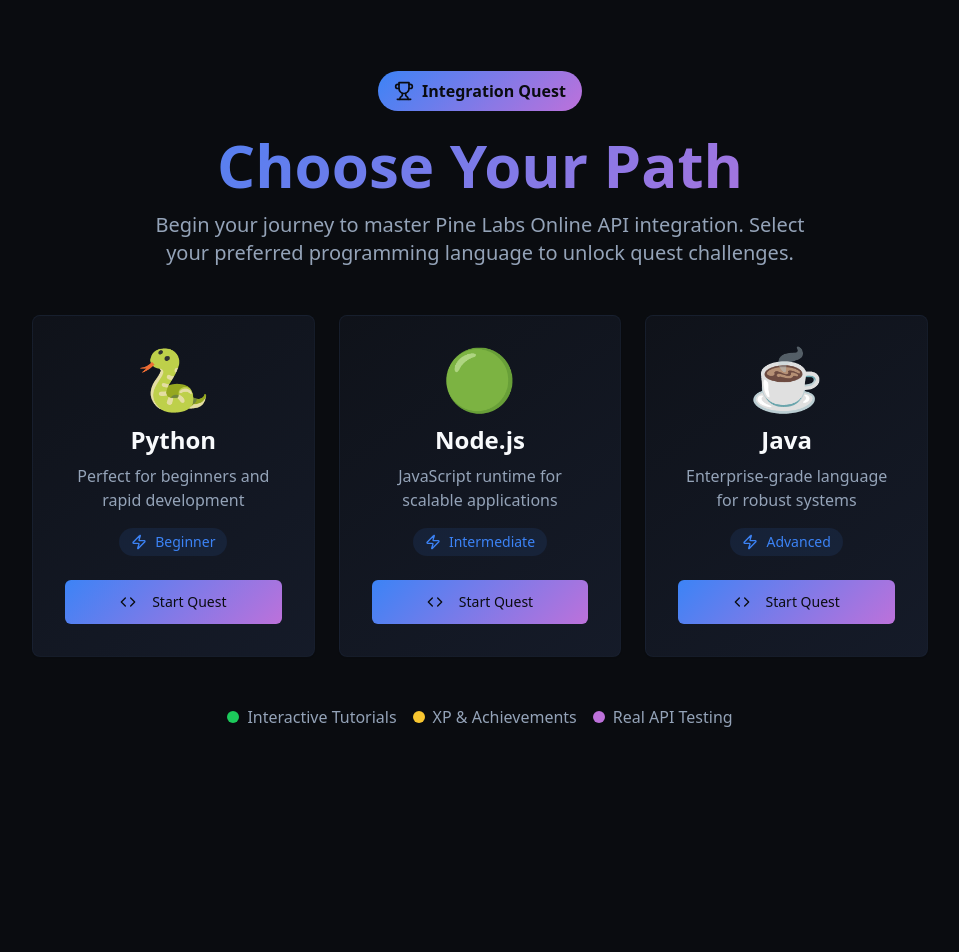
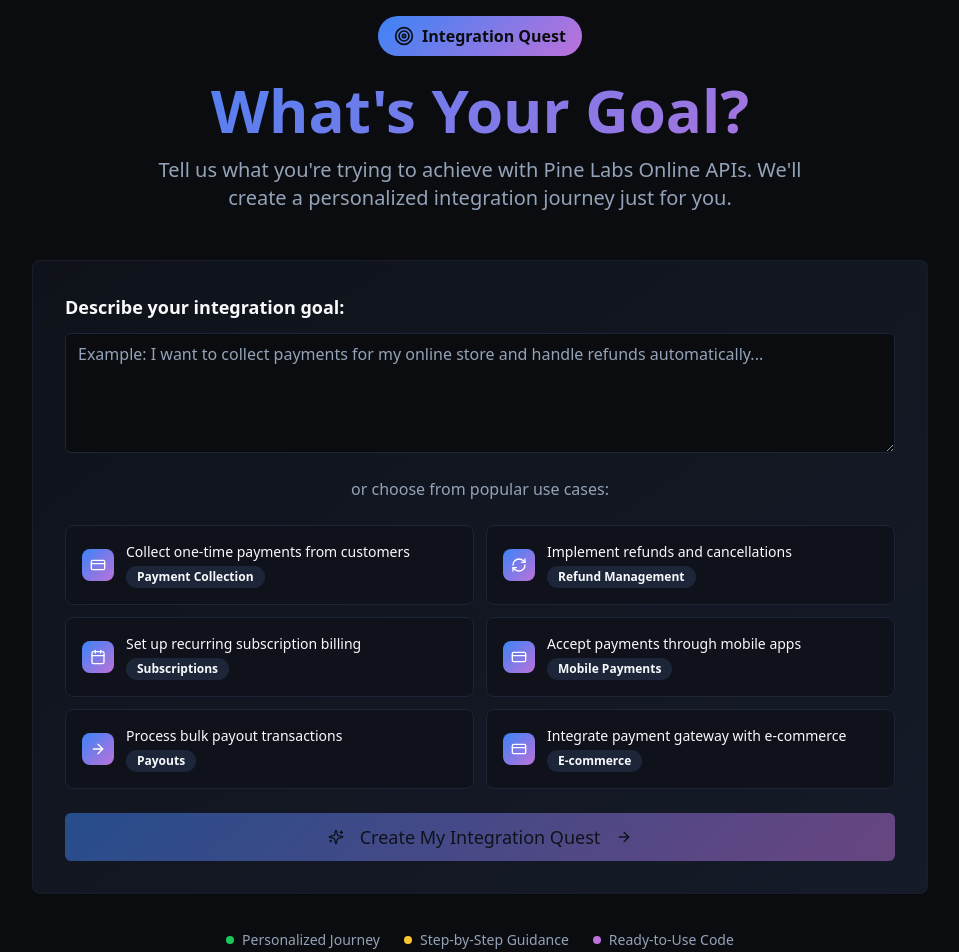
Before and after one commit to SatyaDileep/pine-api-adventures, a React (Vite) app: page / in a window 1280 px wide. Shown: the top 952 px of the page, without its empty margins (160-1119 px from the left). Before the commit the page ends 800 px from the top, so only its background shows below. Built offline with nearby package versions, Linux system fonts and the light colour scheme.

Commit message:
Add natural language input
Refine the first screen to capture user's business intent via natural language input, allowing them to describe their goals (e.g., "collect payments", "implement refunds") before proceeding.

```diff
--- /dev/null
+++ b/src/components/BusinessIntentCapture.tsx
@@ -0,0 +1,164 @@
+import { useState } from "react";
+import { Card } from "@/components/ui/card";
+import { Button } from "@/components/ui/button";
+import { Textarea } from "@/components/ui/textarea";
+import { Badge } from "@/components/ui/badge";
+import { Target, Sparkles, ArrowRight, CreditCard, RefreshCw, Calendar } from "lucide-react";
+
+interface BusinessIntentCaptureProps {
+  onIntentSubmit: (intent: string) => void;
+}
+
+const suggestedIntents = [
+  {
+    text: "Collect one-time payments from customers",
+    icon: CreditCard,
+    category: "Payment Collection"
+  },
+  {
+    text: "Implement refunds and cancellations",
+    icon: RefreshCw,
+    category: "Refund Management"
+  },
+  {
+    text: "Set up recurring subscription billing",
+    icon: Calendar,
+    category: "Subscriptions"
+  },
+  {
+    text: "Accept payments through mobile apps",
+    icon: CreditCard,
+    category: "Mobile Payments"
+  },
+  {
+    text: "Process bulk payout transactions",
+    icon: ArrowRight,
+    category: "Payouts"
+  },
+  {
+    text: "Integrate payment gateway with e-commerce",
+    icon: CreditCard,
+    category: "E-commerce"
+  }
+];
+
+const BusinessIntentCapture = ({ onIntentSubmit }: BusinessIntentCaptureProps) => {
+  const [intent, setIntent] = useState("");
+  const [selectedSuggestion, setSelectedSuggestion] = useState<string | null>(null);
+
+  const handleSubmit = () => {
+    const finalIntent = selectedSuggestion || intent;
+    if (finalIntent.trim()) {
+      onIntentSubmit(finalIntent);
+    }
+  };
+
+  const handleSuggestionClick = (suggestion: string) => {
+    setSelectedSuggestion(suggestion);
+    setIntent(suggestion);
+  };
+
+  return (
+    <div className="min-h-screen bg-background flex items-center justify-center p-4">
+      <div className="max-w-4xl w-full">
+        <div className="text-center mb-12">
+          <div className="inline-flex items-center gap-2 bg-gradient-primary text-primary-foreground px-4 py-2 rounded-full mb-6">
+            <Target className="w-5 h-5" />
+            <span className="font-semibold">Integration Quest</span>
+          </div>
+          <h1 className="text-4xl md:text-6xl font-bold bg-gradient-primary bg-clip-text text-transparent mb-4">
+            What's Your Goal?
+          </h1>
+          <p className="text-xl text-muted-foreground max-w-2xl mx-auto">
+            Tell us what you're trying to achieve with Pine Labs Online APIs.
+            We'll create a personalized integration journey just for you.
+          </p>
+        </div>
+
+        <Card className="bg-gradient-card border-border/50 shadow-card-custom p-8 mb-8">
+          <div className="space-y-6">
+            <div>
+              <label className="text-lg font-semibold mb-3 block">
+                Describe your integration goal:
+              </label>
+              <Textarea
+                value={intent}
+                onChange={(e) => {
+                  setIntent(e.target.value);
+                  setSelectedSuggestion(null);
+                }}
+                placeholder="Example: I want to collect payments for my online store and handle refunds automatically..."
+                className="min-h-[120px] text-base"
+              />
+            </div>
+
+            <div className="text-center">
+              <span className="text-muted-foreground">or choose from popular use cases:</span>
+            </div>
+
+            <div className="grid md:grid-cols-2 gap-3">
+              {suggestedIntents.map((suggestion, index) => {
+                const Icon = suggestion.icon;
+                const isSelected = selectedSuggestion === suggestion.text;
+
+                return (
+                  <Card
+                    key={index}
+                    className={`p-4 cursor-pointer transition-all duration-200 hover:shadow-md ${
+                      isSelected
+                        ? 'bg-quest-primary/10 border-quest-primary/50'
+                        : 'hover:bg-secondary/50'
+                    }`}
+                    onClick={() => handleSuggestionClick(suggestion.text)}
+                  >
+                    <div className="flex items-center gap-3">
+                      <div className="w-8 h-8 bg-gradient-primary rounded-lg flex items-center justify-center">
+                        <Icon className="w-4 h-4 text-white" />
+                      </div>
+                      <div className="flex-1">
+                        <div className="text-sm font-medium">{suggestion.text}</div>
+                        <Badge variant="secondary" className="text-xs mt-1">
+                          {suggestion.category}
+                        </Badge>
+                      </div>
+                    </div>
+                  </Card>
+                );
+              })}
+            </div>
+
+            <Button
+              onClick={handleSubmit}
+              disabled={!intent.trim()}
+              className="w-full bg-gradient-primary hover:opacity-90 text-lg py-6"
+              size="lg"
+            >
+              <Sparkles className="w-5 h-5 mr-2" />
+              Create My Integration Quest
+              <ArrowRight className="w-5 h-5 ml-2" />
+            </Button>
+          </div>
+        </Card>
+
+        <div className="text-center text-muted-foreground">
+          <div className="inline-flex items-center gap-6">
+            <div className="flex items-center gap-2">
+              <div className="w-2 h-2 bg-quest-success rounded-full" />
+              <span className="text-sm">Personalized Journey</span>
+            </div>
+            <div className="flex items-center gap-2">
+              <div className="w-2 h-2 bg-quest-xp rounded-full" />
+              <span className="text-sm">Step-by-Step Guidance</span>
+            </div>
+            <div className="flex items-center gap-2">
+              <div className="w-2 h-2 bg-quest-legendary rounded-full" />
+              <span className="text-sm">Ready-to-Use Code</span>
+            </div>
+          </div>
+        </div>
+      </div>
+    </div>
+  );
+};
+
+export default BusinessIntentCapture;
--- a/src/pages/Index.tsx
+++ b/src/pages/Index.tsx
@@ -1,4 +1,5 @@
 import { useState } from "react";
+import BusinessIntentCapture from "@/components/BusinessIntentCapture";
 import LanguageSelector from "@/components/LanguageSelector";
 import QuestCard from "@/components/QuestCard";
 import ProgressTracker from "@/components/ProgressTracker";
@@ -8,6 +9,7 @@ import { Button } from "@/components/ui/button";
 import { Trophy, Star, PartyPopper } from "lucide-react";
 
 const Index = () => {
+  const [businessIntent, setBusinessIntent] = useState<string>("");
   const [selectedLanguage, setSelectedLanguage] = useState<string>("");
   const [currentQuestIndex, setCurrentQuestIndex] = useState(0);
   const [completedQuests, setCompletedQuests] = useState<string[]>([]);
@@ -18,6 +20,10 @@ const Index = () => {
   const currentQuest = currentQuests[currentQuestIndex];
   const totalXp = currentQuests.reduce((sum, quest) => sum + quest.xpReward, 0);
   const isQuestComplete = currentQuestIndex >= currentQuests.length;
+
+  const handleIntentSubmit = (intent: string) => {
+    setBusinessIntent(intent);
+  };
 
   const handleLanguageSelect = (language: string) => {
     setSelectedLanguage(language);
@@ -56,12 +62,17 @@ const Index = () => {
   };
 
   const resetQuest = () => {
+    setBusinessIntent("");
     setSelectedLanguage("");
     setCurrentQuestIndex(0);
     setCompletedQuests([]);
     setXpEarned(0);
     setBadges([]);
   };
+
+  if (!businessIntent) {
+    return <BusinessIntentCapture onIntentSubmit={handleIntentSubmit} />;
+  }
 
   if (!selectedLanguage) {
     return <LanguageSelector onLanguageSelect={handleLanguageSelect} />;
```
